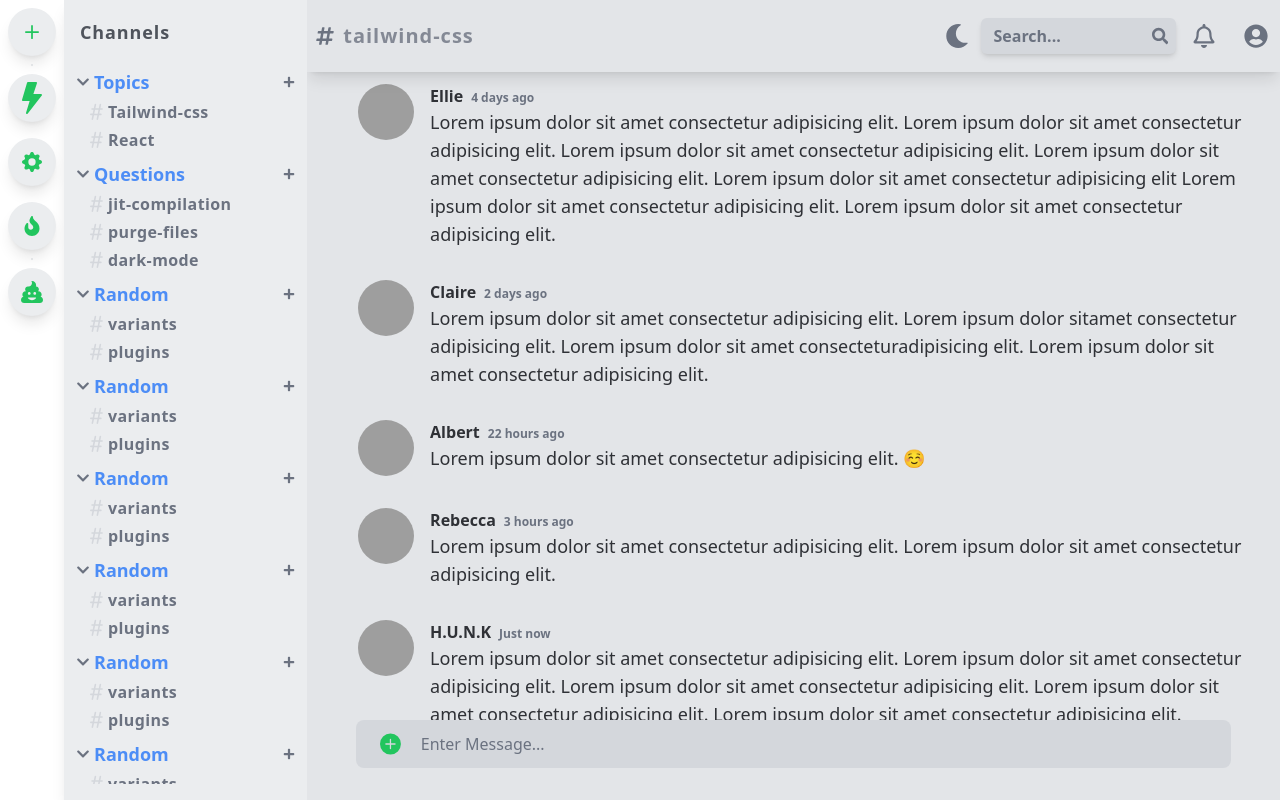
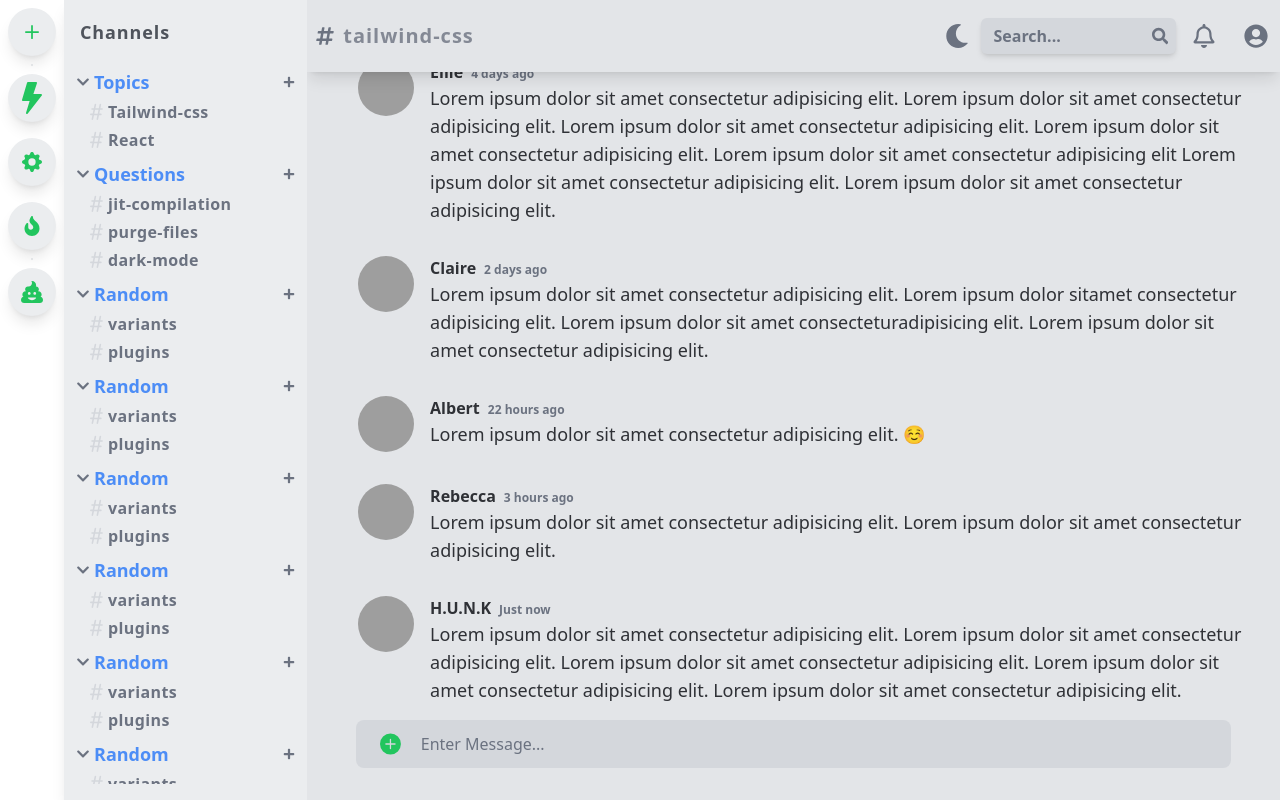
Before and after one commit to M-hossameldine/Discord-Dashboard-with-Tailwind-React, a React (Create React App) app: page / in a window 1280 px wide. Built offline with nearby package versions, Linux system fonts and the light colour scheme; grey boxes are pictures that could not be loaded.

Commit message:
fix(style): fix posts container padding

```diff
--- a/src/index.css
+++ b/src/index.css
@@ -96,7 +96,7 @@
 
   .content-list {
     @apply flex flex-col-reverse
-    h-screen w-full m-0 pt-[10vh] pb-14
+    h-screen w-full m-0 pt-[10vh] pb-20
     overflow-y-scroll overflow-x-hidden;
   }
 
```
